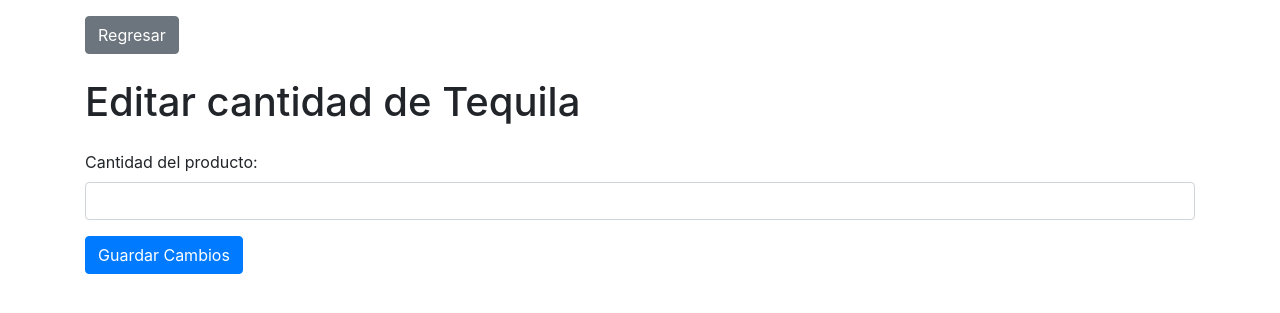
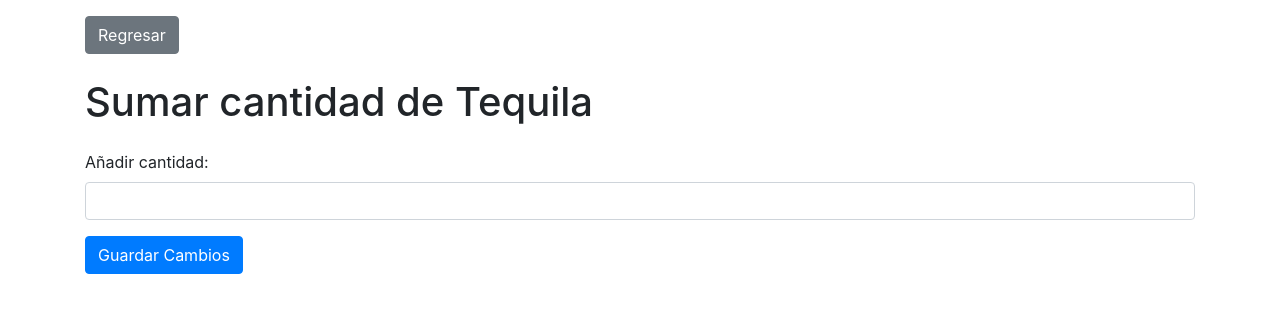
Before and after one commit to senacti/G2-BOLIPOLA, a Django app: page /quantity-product/1/ in a window 1280 px wide. Shown: the top 313 px of the page. Run offline with Django 4.2, Linux system fonts and the light colour scheme; a user stored in the database is signed in; data comes from the database, SQL or seed files in the repository; parts of the project's set-up code (start-up, migrations or seed data) failed here and were passed over; some libraries are stand-ins or nearby versions.

```diff
--- a/bolipola/static/tournament/tournament.css
+++ b/bolipola/static/tournament/tournament.css
@@ -126,6 +126,7 @@ form {
 
 .boton2:hover{
 	background-color: #da4332;
+	cursor: pointer;
 }
 
 .boton2:disabled {
--- a/bolipola/templates/inventario/quantity_product.html
+++ b/bolipola/templates/inventario/quantity_product.html
@@ -22,12 +22,12 @@
     <div class="container">
         <p><a href="{% url 'inventory' %}" class="btn btn-secondary mt-3">Regresar</a></p>
 
-        <h1 class="mt-4">Editar cantidad de {{ product_name }} </h1>
+        <h1 class="mt-4">Sumar cantidad de {{ product_name }} </h1>
 
         <form method="post" class="mt-4">
             {% csrf_token %}
             <div class="form-group">
-                <label for="product_quantity">Cantidad del producto:</label>
+                <label for="product_quantity">Añadir cantidad:</label>
                 {{ form.product_quantity }}
             </div>
             <button type="submit" class="btn btn-primary">Guardar Cambios</button>
```
Also changed, not shown: bolipola/templates/sale/sale_information.html (+9 -1 lines), bolipola/templates/sale.html (line endings or trailing spaces).
